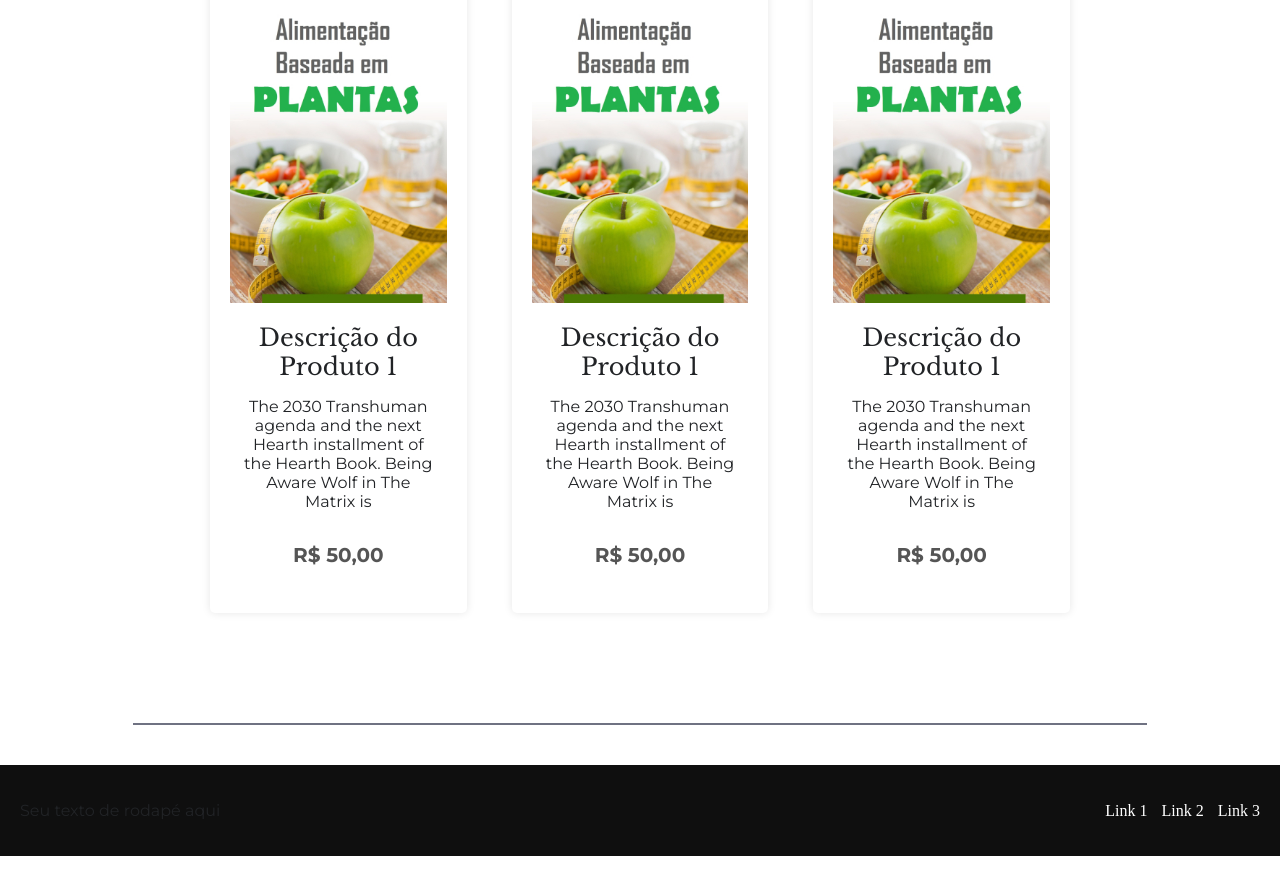
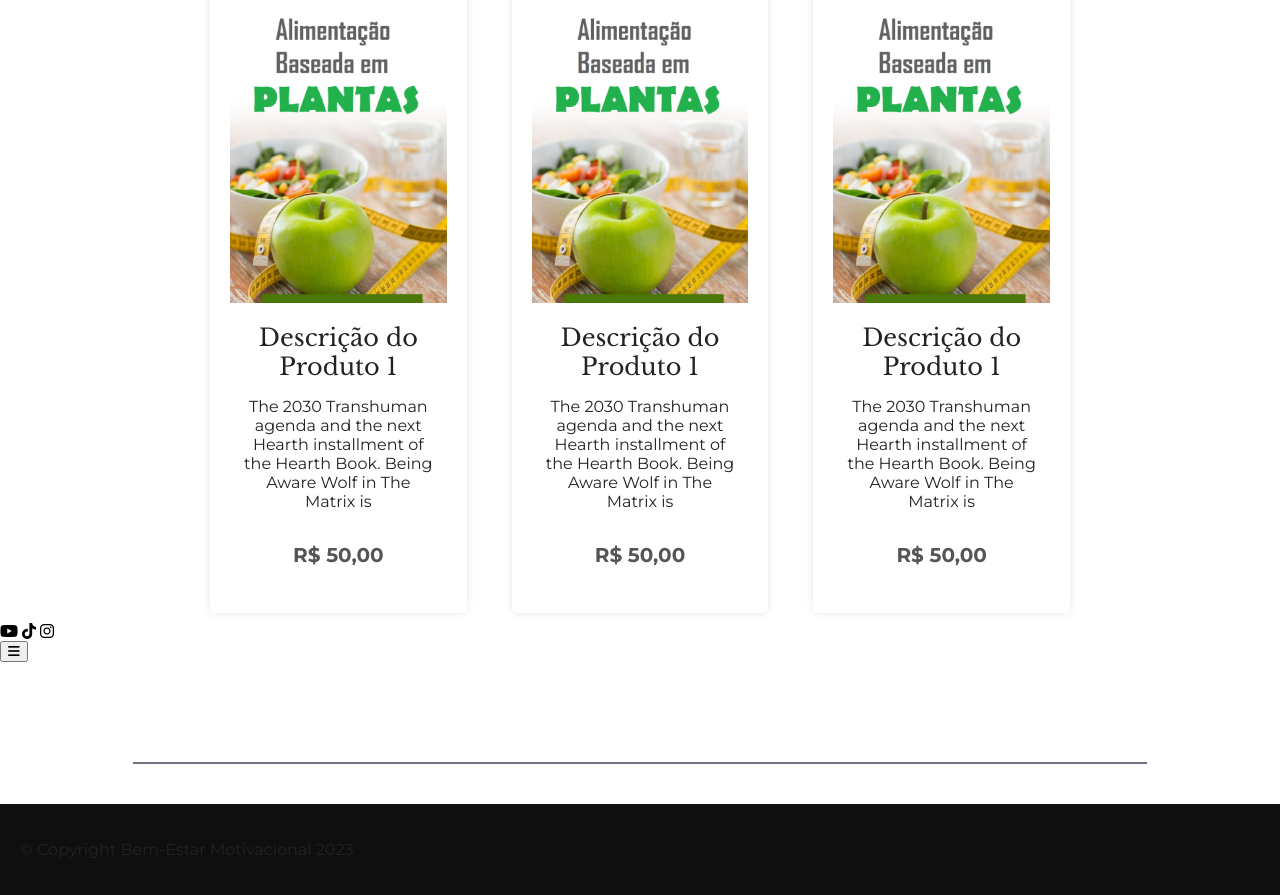
Before and after one commit to BemEstar-official/Teste_site, a plain HTML site: page index.html in a window 1280 px wide. Shown: the part 1006-1901 px from the top of the page. Before the commit the page ends 1862 px from the top, so only its background shows below. Drawn offline with nearby package versions, Linux system fonts and the light colour scheme.

Commit message:
Update index.html

```diff
--- a/index.html
+++ b/index.html
@@ -5,6 +5,11 @@
   <link rel="stylesheet" href="style.css">
   <link href="https://fonts.googleapis.com/css2?family=Libre+Baskerville&display=swap" rel="stylesheet">
   <link href="https://fonts.googleapis.com/css2?family=Montserrat:wght@400;700&display=swap" rel="stylesheet">
+  <meta name="viewport" content="width=device-width, initial-scale=1.0">
+
+  <link rel="stylesheet" href="https://cdnjs.cloudflare.com/ajax/libs/font-awesome/6.0.0-beta3/css/all.min.css">
+
+
 
 </head>
 <body>
@@ -83,19 +88,35 @@
 
     </div>
 
+
+    <div class="social-icons">
+      <!-- Ícones das redes sociais -->
+      <a href="https://www.youtube.com/channel/UCO3nAza7ZznWqtu3kgXebLg" target="_blank"><i class="fab fa-youtube"></i></a>
+      <a href="https://www.tiktok.com/@bem_estar.official" target="_blank"><i class="fab fa-tiktok"></i></a>
+      <a href="https://www.instagram.com/bem.estar_official/" target="_blank"><i class="fab fa-instagram"></i></a>
+      <!-- Adicione mais ícones ou redes sociais conforme necessário -->
+    </div>
+
+
   </main>
+
+
+  <!-- Adicione um botão para o menu responsivo -->
+  <button class="menu-toggle" aria-label="Menu Toggle" aria-expanded="false">
+    <i class="fas fa-bars"></i>
+  </button>
+
+  <!-- Adicione o menu -->
+  <nav class="menu" aria-hidden="true">
+    <!-- Inclua os itens do menu aqui -->
+  </nav>
 
 
   <hr class="line-rodape">
 
   <footer>
     <div class="footer-content">
-      <p>Seu texto de rodapé aqui</p>
-      <ul>
-        <li><a href="#">Link 1</a></li>
-        <li><a href="#">Link 2</a></li>
-        <li><a href="#">Link 3</a></li>
-      </ul>
+      <p>© Copyright Bem-Estar Motivacional 2023</p>
     </div>
   </footer>
 
```
